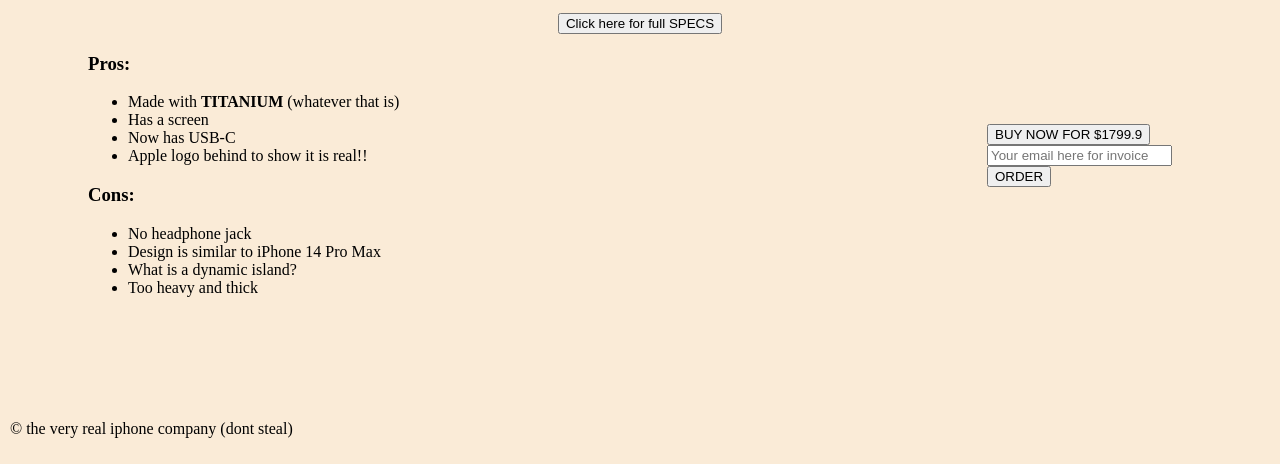
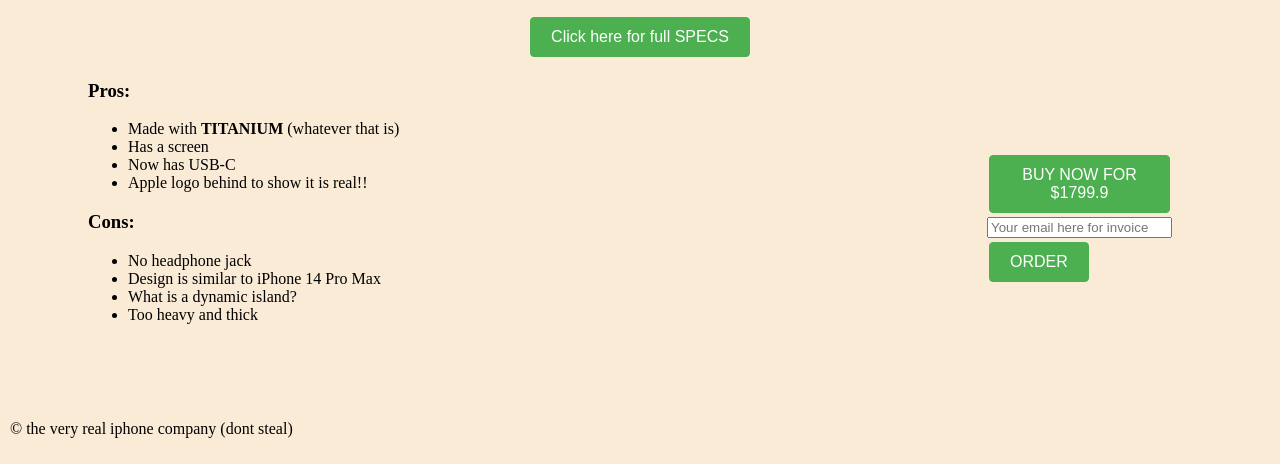
Before and after one commit to NotZanisa/Tests, a plain HTML site: page index.html in a window 1280 px wide. Shown: the part 336-800 px from the top of the page. Drawn offline with Linux system fonts and the light colour scheme.

Commit message:
Update style.css

```diff
--- a/style.css
+++ b/style.css
@@ -32,3 +32,23 @@
     left: 0;
     padding: 10px;
 }
+
+button {
+    background-color: #4CAF50;
+    border: 1px solid #4CAF50;
+    color: white;
+    padding: 10px 20px;
+    text-align: center;
+    text-decoration: none;
+    display: inline-block;
+    font-size: 16px;
+    margin: 4px 2px;
+    cursor: pointer;
+    border-radius: 4px;
+  }
+
+
+
+  button:hover {
+    background-color: #45a049;
+  }
```
